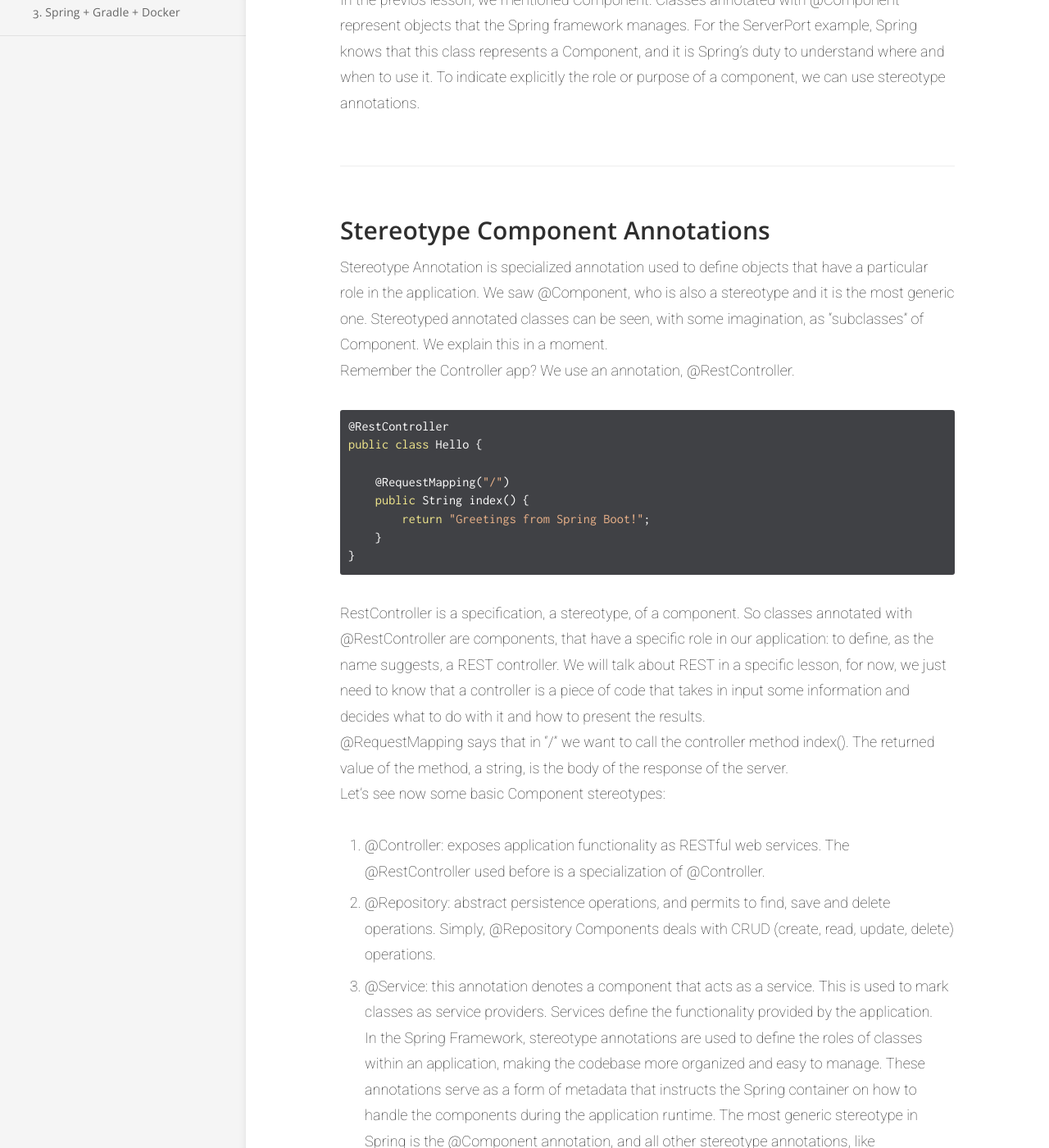
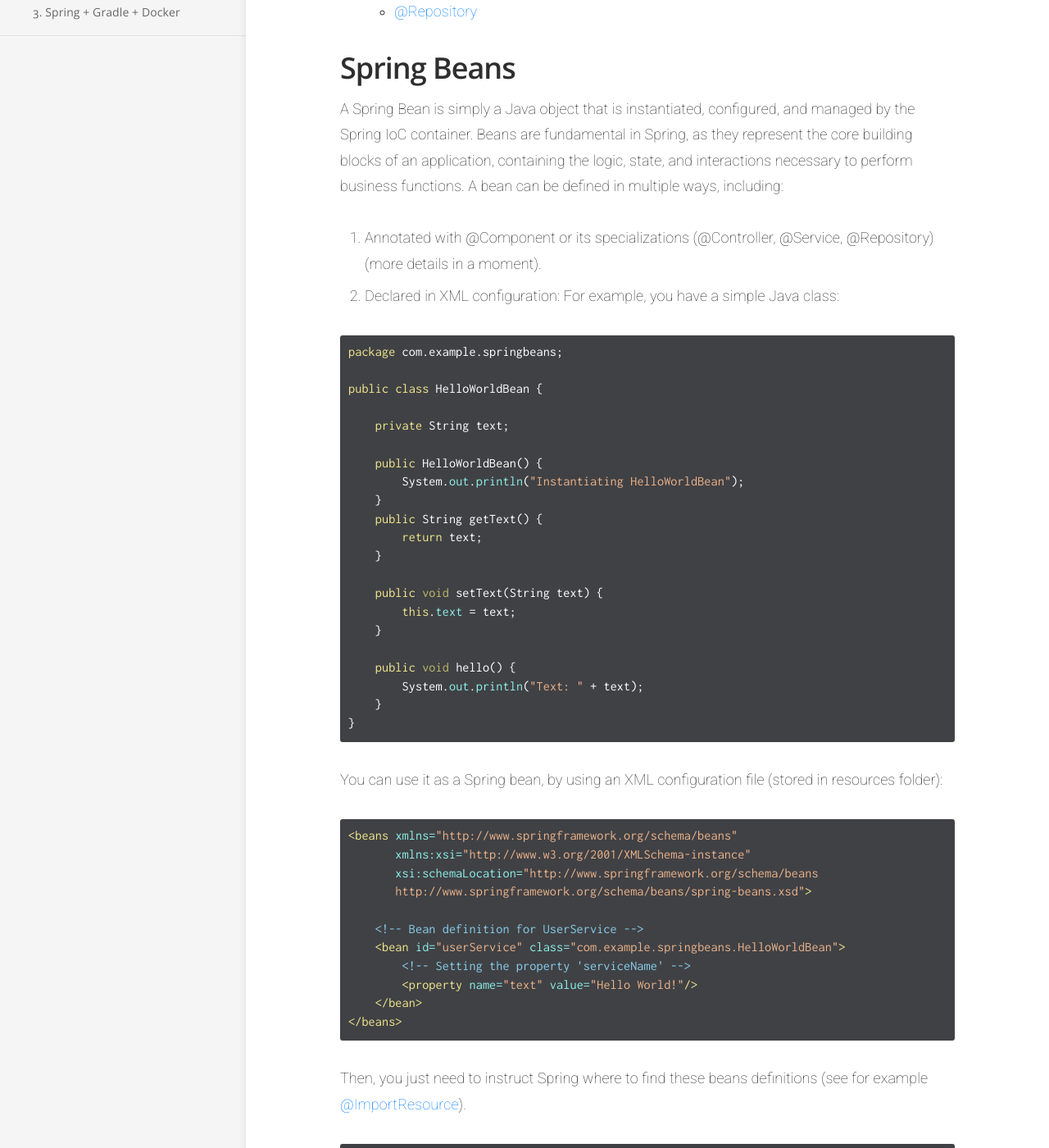
Before and after one commit to UniVE-SSV/SoftwareArchitectures24, a Jekyll site: the page built from _docs/spring-2/stereotypes.md, in a window 1280 px wide and 1400 px high, scrolled down 413 px. Shown: the whole window at 82% size. Built offline with Jekyll 4.4.1, drawn with Linux system fonts in a browser that asks for light colours; some of the changed text lies outside the part shown.

Commit message:
Spring stereotypes

```diff
--- a/_docs/spring-2/application-example.md
+++ b/_docs/spring-2/application-example.md
@@ -122,7 +122,6 @@
 Note the @Autowired annotation. This annotation permits Spring to inject the Student repository automatically inside our service.
 One could argue that the service class does the same things as the repository, and so it is an unnecessary abstraction. This is actually true for our minimal example, but we need to keep in mind that inside Service we put all the business logic: for example, for complex applications, you might not want to return the raw values obtained from a repository (e.g., you want to apply some transformations or filtering). Services should act as an API (Application Programming Interface), while a Repository's job is to handle the access and manipulation of data in memory. What remains to do is to define our Student controller (package com.example.studentsapp.controllers):
 {% highlight java %}
-@Service
 @RestController
 public class Student {
     @Autowired
@@ -156,8 +155,8 @@
 ## Exercises
 1. Implement the capability to search and delete users.
 <div>
-Previous: <a href="/SoftwareArchitecture/spring/the-spring-framework">Java Spring - The Spring framework</a>
+Previous: <a href="/SoftwareArchitectures24/spring-2/stereotypes">Spring Sterotypes</a>
 </div>
 <div>
-Next: <a href="/SoftwareArchitecture/spring/spring-gradle-docker">Java Spring - Spring + Gradle + Docker</a>
+Next: <a href="/SoftwareArchitectures24/spring-2/spring-gradle-docker">Java Spring - Spring + Gradle + Docker</a>
 </div>
--- a/_docs/spring-2/stereotypes.md
+++ b/_docs/spring-2/stereotypes.md
@@ -1,31 +1,117 @@
 ---
-title: 1. Stereotypes
+title: 1. Beans and Stereotypes
 category: 04. Java Spring (Part II)
 order: 1
 ---
 <h2>Contents</h2>
 * toc
 {:toc}
-## Spring Stereotypes and Spring Beans
-In the previos lesson, we mentioned Component. Classes annotated with @Component represent objects that the Spring framework manages. For the ServerPort example, Spring knows that this class represents a Component, and it is Spring's duty to understand where and when to use it. To indicate explicitly the role or purpose of a component, we can use stereotype annotations.
-### Stereotype Component Annotations
-Stereotype Annotation is specialized annotation used to define objects that have a particular role in the application. We saw @Component, who is also a stereotype and it is the most generic one.
-Stereotyped annotated classes can be seen, with some imagination, as "subclasses" of Component. We explain this in a moment.
-Remember the Controller app? We use an annotation, @RestController.
+## Spring Beans
+A Spring Bean is simply a Java object that is instantiated, configured, and managed by the Spring IoC container. Beans are fundamental in Spring, as they represent the core building blocks of an application, containing the logic, state, and interactions necessary to perform business functions.
+A bean can be defined in multiple ways, including:
+
+1. Annotated with @Component or its specializations (@Controller, @Service, @Repository) (more details in a moment).
+2. Declared in XML configuration:
+For example, you have a simple Java class:
 {% highlight java %}
+package com.example.springbeans;
+
+public class HelloWorldBean {
+
+    private String text;
+
+    public HelloWorldBean() {
+        System.out.println("Instantiating HelloWorldBean");
+    }
+    public String getText() {
+        return text;
+    }
+
+    public void setText(String text) {
+        this.text = text;
+    }
+
+    public void hello() {
+        System.out.println("Text: " + text);
+    }
+}
+{% endhighlight %}
+You can use it as a Spring bean, by using an XML configuration file (stored in resources folder):
+{% highlight xml %}
+<beans xmlns="http://www.springframework.org/schema/beans"
+       xmlns:xsi="http://www.w3.org/2001/XMLSchema-instance"
+       xsi:schemaLocation="http://www.springframework.org/schema/beans
+       http://www.springframework.org/schema/beans/spring-beans.xsd">
+
+    <!-- Bean definition for UserService -->
+    <bean id="userService" class="com.example.springbeans.HelloWorldBean">
+        <!-- Setting the property 'serviceName' -->
+        <property name="text" value="Hello World!"/>
+    </bean>
+</beans>
+{% endhighlight %}
+Then, you just need to instruct Spring where to find these beans definitions (see for example <a href="https://docs.spring.io/spring-framework/docs/current/javadoc-api/org/springframework/context/annotation/ImportResource.html" target="_blank" rel="noopener noreferrer">@ImportResource</a>).
+{% highlight java %}
+package com.example.springbeans;
+
+import org.springframework.boot.SpringApplication;
+import org.springframework.boot.autoconfigure.SpringBootApplication;
+import org.springframework.context.annotation.ImportResource;
+
+@SpringBootApplication
+@ImportResource("classpath:applicationContext.xml") // applicationContext.xml contains the beans definitions
+public class DemoApplication {
+
+	public static void main(String[] args) {
+		SpringApplication.run(DemoApplication.class, args);
+	}
+}
+{% endhighlight %}
+If you run the application, you should see the printed line from the constructor.
+## Spring Stereotypes
+In the Spring Framework, stereotype annotations are used to define the roles of classes within an application, making the codebase more organized and easy to manage. These annotations serve as a form of metadata that instructs the Spring container on how to handle the components during the application runtime. The most generic stereotype in Spring is the **@Component** annotation, and all other stereotype annotations, like **@Controller**, **@Service**, and **@Repository**, are specialized subtypes of **@Component**. Let’s explore each of these annotations in detail.
+### @Component
+**@Component** is a generic stereotype annotation for Spring-managed components. When a class is annotated with @Component, it tells Spring that the class is a bean, or Spring-managed object, and should be automatically discovered and registered in the Spring ApplicationContext during classpath scanning.
+
+This annotation is ideal for classes that don’t fall under specific roles.
+
+### @Controller
+The **@Controller** annotation is a specialization of @Component used to mark a class as a Spring MVC controller. This annotation is responsible for handling HTTP requests and mapping them to methods that produce responses (such as HTML views or JSON/XML data).
+
+A controller in Spring typically processes user input, interacts with service components, and returns a view or data response.
+To expose an REST HTTP endpoint, for example, one can use @RestController (subclass of @Controller).
+{% highlight java %}
+package com.example.springbeans;
+
+import org.springframework.web.bind.annotation.RequestMapping;
+import org.springframework.web.bind.annotation.RestController;
+
 @RestController
-public class Hello {
+public class ControllerExample {
 
     @RequestMapping("/")
     public String index() {
-        return "Greetings from Spring Boot!";
+        return "Hello World!";
     }
 }
 {% endhighlight %}
-RestController is a specification, a stereotype, of a component. So classes annotated with @RestController are components, that have a specific role in our application: to define, as the name suggests, a REST controller. We will talk about REST in a specific lesson, for now, we just need to know that a controller is a piece of code that takes in input some information and decides what to do with it and how to present the results.
-@RequestMapping says that in "/" we want to call the controller method index(). The returned value of the method, a string, is the body of the response of the server.
-Let's see now some basic Component stereotypes:
-1. @Controller: exposes application functionality as RESTful web services. The @RestController used before is a specialization of @Controller.
-2. @Repository: abstract persistence operations, and permits to find, save and delete operations. Simply, @Repository Components deals with CRUD (create, read, update, delete) operations.
-3. @Service: this annotation denotes a component that acts as a service. This is used to mark classes as service providers. Services define the functionality provided by the application.
-In the Spring Framework, stereotype annotations are used to define the roles of classes within an application, making the codebase more organized and easy to manage. These annotations serve as a form of metadata that instructs the Spring container on how to handle the components during the application runtime. The most generic stereotype in Spring is the @Component annotation, and all other stereotype annotations, like @Controller, @Service, and @Repository, are specialized subtypes of @Component. Let’s explore each of these annotations in detail, including @RestController.
+In the snippet above, @RequestMapping is an annotation used to map web requests to specific handler classes and methods in Spring MVC. It allows you to specify the URL pattern, HTTP methods, request parameters, headers, and other conditions under which a method should be invoked. The default HTTP method is GET, but you can implements other HTTP methods by using the method parameter, for example:
+{% highlight java %}
+@RequestMapping(value = "/users", method = RequestMethod.POST)
+{% endhighlight %}
+To make code more readable and concise, Spring introduced more specialized annotations to handle specific HTTP methods:
+- @GetMapping: For HTTP GET requests.
+- @PostMapping: For HTTP POST requests.
+- @PutMapping: For HTTP PUT requests.
+- @DeleteMapping: For HTTP DELETE requests.
+- @PatchMapping: For HTTP PATCH requests.
+Using these, you don't need to specify the method in the annotation.
+### @Service
+The @Service annotation is another specialization of @Component, which is used to indicate that a class provides some business logic or service. This annotation is often used for the middle layer of an application, where you encapsulate the business rules or logic.
+
+It plays a key role in the Service Layer pattern, where it handles the logic behind user requests and coordinates various repository operations. We will see how to use it in the next part of the lesson.
+### @Repository
+The @Repository annotation is a specialization of @Component and is used to designate a class as a Data Access Object (DAO). This class interacts with the database, managing persistence operations like creating, reading, updating, and deleting records. In other words, a class annotated with @Repository encapsulates the logic needed to interact with the database or other data storage mechanisms.
+<div>
+Next: <a href="/SoftwareArchitectures24/spring-2/application-example">Java Spring - Example of a Spring Application</a>
+</div>
```
Also changed, not shown: _docs/spring-1/introduction.md (+1 -1 lines), _docs/spring-1/the-spring-framework.md (+2 -2 lines), _docs/spring-2/spring-gradle-docker.md (+1 -1 lines).
